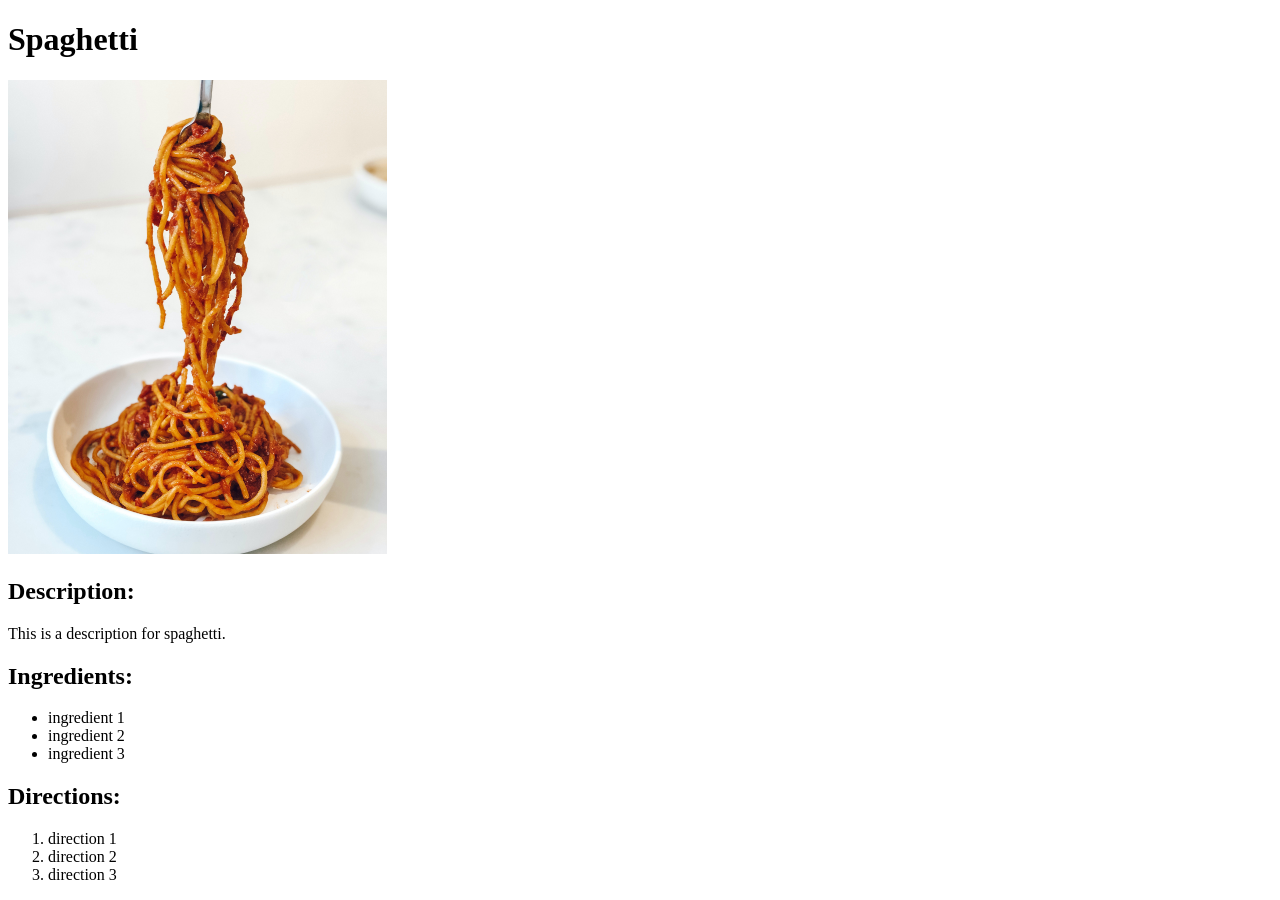
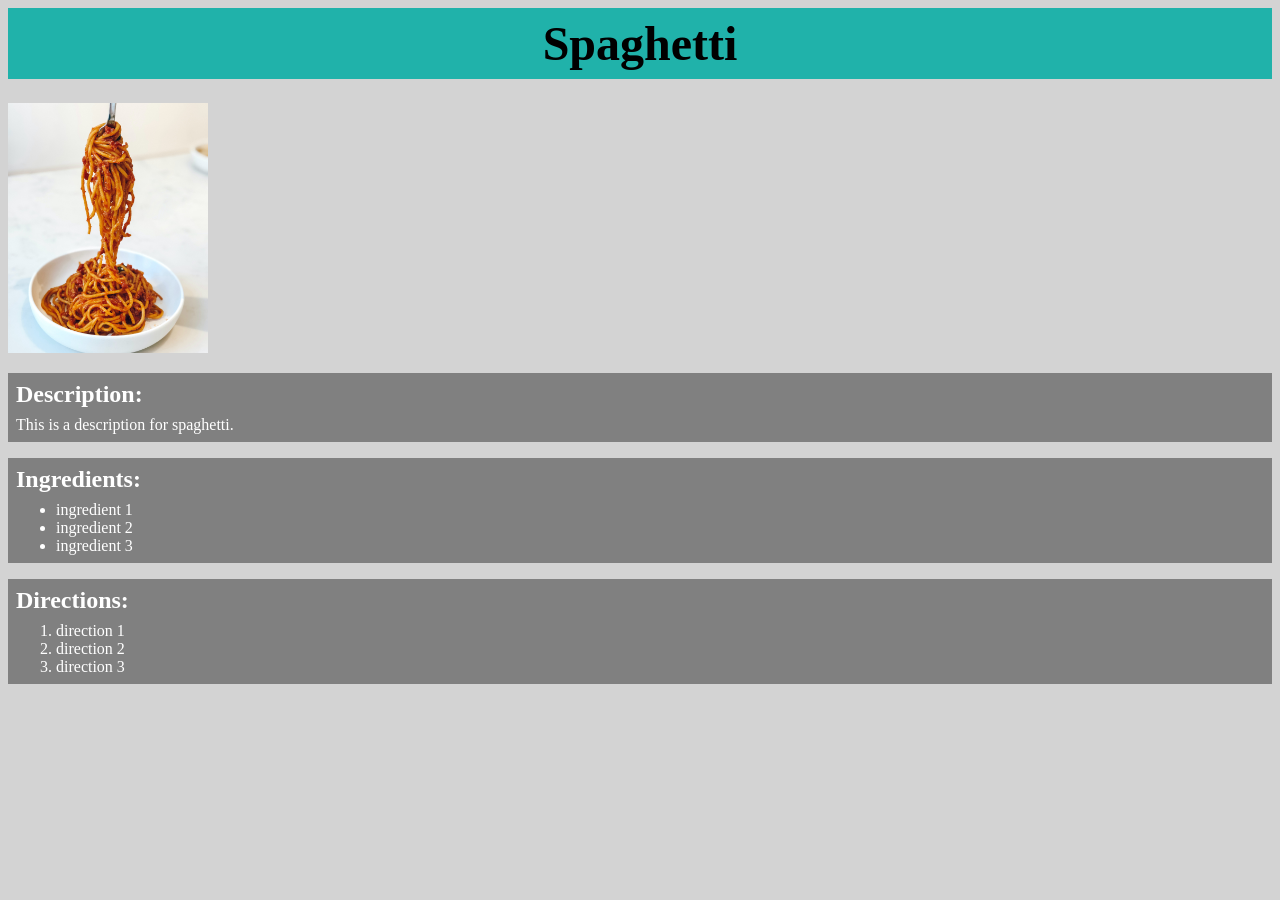
Before and after one commit to Noisey96/odin-recipes, a plain HTML site: page recipes/spaghetti.html in a window 1280 px wide. After the commit the page ends 800 px from the top, so only its background shows below. Drawn offline with Linux system fonts and the light colour scheme.

Commit message:
Add CSS to the website

```diff
--- /dev/null
+++ b/css/styles.css
@@ -0,0 +1,54 @@
+/* General Styles */
+body {
+    background-color: lightgrey;
+}
+
+
+h1 {
+    background-color: lightseagreen;
+    font-size: 48px;
+    text-align: center;
+    margin: 0px 0px 24px 0px;
+    padding: 8px;
+}
+
+/* Styles for Index Page */
+.recipes {
+    display: flex;
+    flex-direction: column;
+    gap: 16px;
+}
+
+a {
+    background-color: gray;
+    color: white;
+    font-size: 24px;
+    text-decoration: none;
+    padding: 8px;
+    width: 100px;
+}
+
+/* Styles for Recipe Pages */
+img {
+    max-width: 200px;
+    margin-bottom: 16px;
+}
+
+.description, .ingredients, .directions {
+    background-color:  gray;
+    color: white;
+    padding: 8px;
+    margin-bottom: 16px;
+}
+
+h2 {
+    font-size: 24px;
+    font-weight: bold;
+    margin: 0px;
+    margin-bottom: 8px
+}
+
+p, ul, ol {
+    font-size: 16px;
+    margin: 0px;
+}
--- a/recipes/spaghetti.html
+++ b/recipes/spaghetti.html
@@ -5,23 +5,30 @@
     <meta http-equiv="X-UA-Compatible" content="IE=edge">
     <meta name="viewport" content="width=device-width, initial-scale=1.0">
     <title>Spaghetti</title>
+    <link rel="stylesheet" href="../css/styles.css">
 </head>
 <body>
     <h1>Spaghetti</h1>
     <img src="../img/spaghetti.jpg" alt="image of spaghetti" width="30%">
+    <div class="description">
         <h2>Description:</h2>
         <p>This is a description for spaghetti.</p>
+    </div>
+    <div class="ingredients">
         <h2>Ingredients:</h2>
         <ul>
             <li>ingredient 1</li>
             <li>ingredient 2</li>
             <li>ingredient 3</li>
         </ul>
+    </div>
+    <div class="directions">
         <h2>Directions:</h2>
         <ol>
             <li>direction 1</li>
             <li>direction 2</li>
             <li>direction 3</li>
         </ol>
+    </div>
 </body>
 </html>
```
Also changed, not shown: index.html (+6 -3 lines), recipes/lasagna.html (+8 -1 lines), recipes/ravioli.html (+7 -0 lines), 1 other file. Lines whose indentation alone changed are shown as unchanged.
